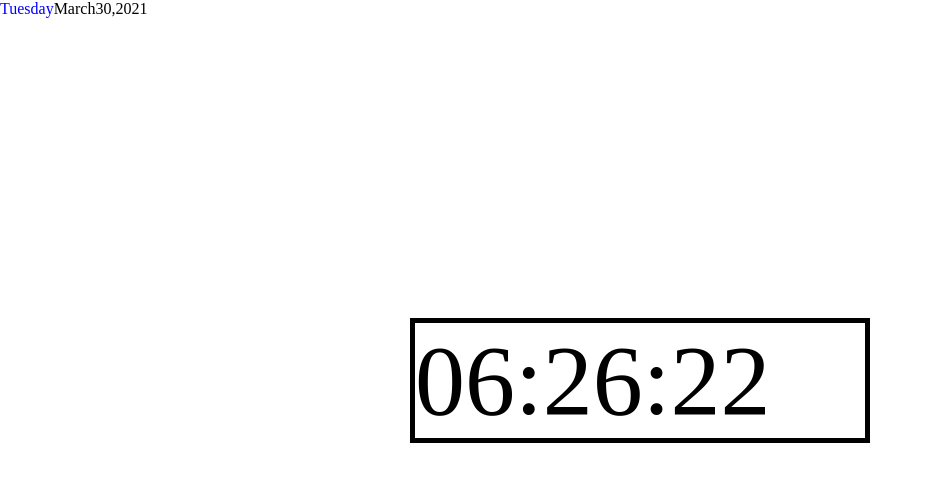
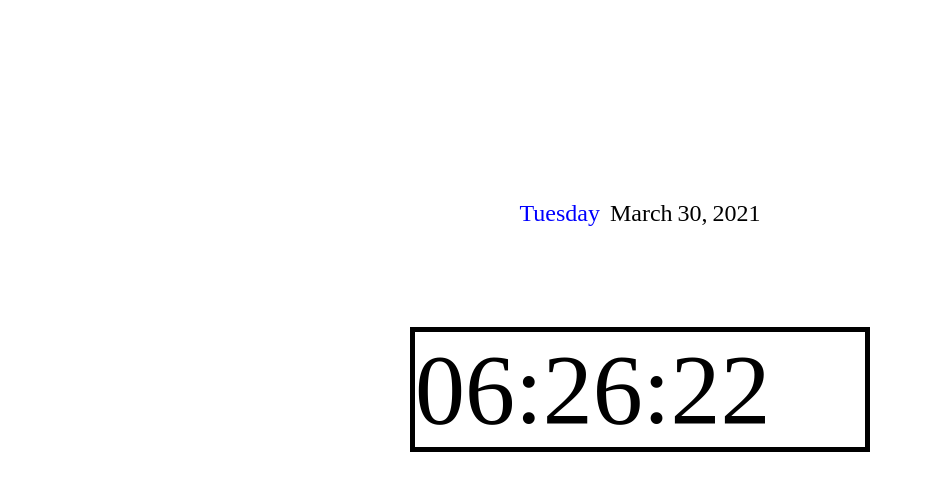
Before and after one commit to itsMe-ThatOneGuy/digital-clock-with-date, a plain HTML site: page index.html in a window 1280 px wide. Shown: the whole page, without its empty margins (0-933 px from the left). Drawn offline with Linux system fonts and the light colour scheme.

Commit message:
simple style for project

```diff
--- a/style.css
+++ b/style.css
@@ -3,14 +3,31 @@
     margin: 0px;
 }
 
+
 .date-container {
     display: flex;
+    max-width: 400px;
+    margin: 200px auto 0px auto;
+    justify-content: center;
+    font-size: x-large;
+}
+
+#weekday {
+    padding-right: 10px;
+}
+
+#month {
+    padding-right: 5px;
+}
+
+#day {
+    padding-right: 5px;
 }
 
 .clock-container {
     display: flex;
     border: 5px solid black;
     max-width: 450px;
-    margin: 300px auto 0px auto;
+    margin: 100px auto 0px auto;
     font-size: 100px;
 }
```
